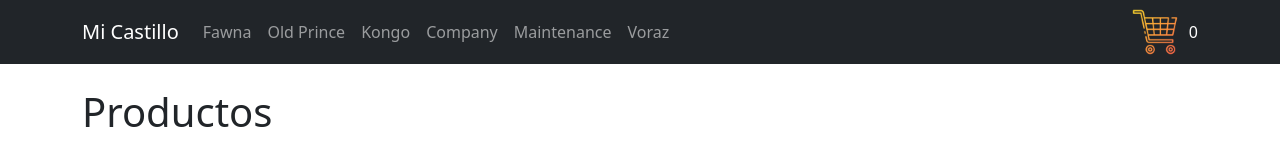
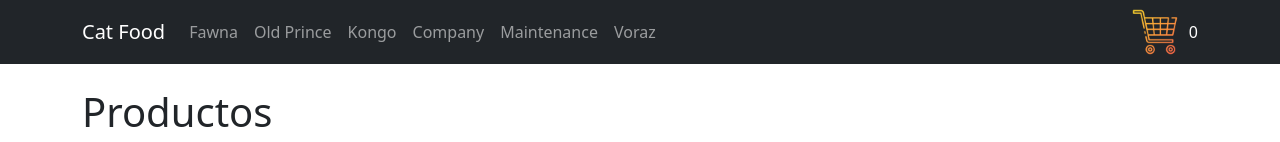
Before and after one commit to ErikLunaMoran/ProyectoFinalReactJSLunaMoranErik, a React (Create React App) app: page / in a window 1280 px wide. Shown: the top 142 px of the page. Built offline with nearby package versions, Linux system fonts and the light colour scheme.

Commit message:
corrección brand

```diff
--- a/src/components/NavBar.jsx
+++ b/src/components/NavBar.jsx
@@ -1,7 +1,7 @@
 import Container from "react-bootstrap/Container";
 import Nav from "react-bootstrap/Nav";
 import Navbar from "react-bootstrap/Navbar";
-import { NavLink } from "react-router-dom";
+import { NavLink, Link } from "react-router-dom";
 
 import { CartWidget } from "./CartWidget";
 
@@ -15,7 +15,9 @@ console.log([...unique]);
 export const NavBar = () => (
   <Navbar bg="dark" variant="dark">
     <Container>
-      <Navbar.Brand>Mi Castillo</Navbar.Brand>
+      <Navbar.Brand as={Link} to="/">
+        Cat Food
+      </Navbar.Brand>
       <Nav className="me-auto">
         {[...unique].map((item) => (
           <NavLink key={item} className="nav-link" to={`/category/${item}`}>
```
